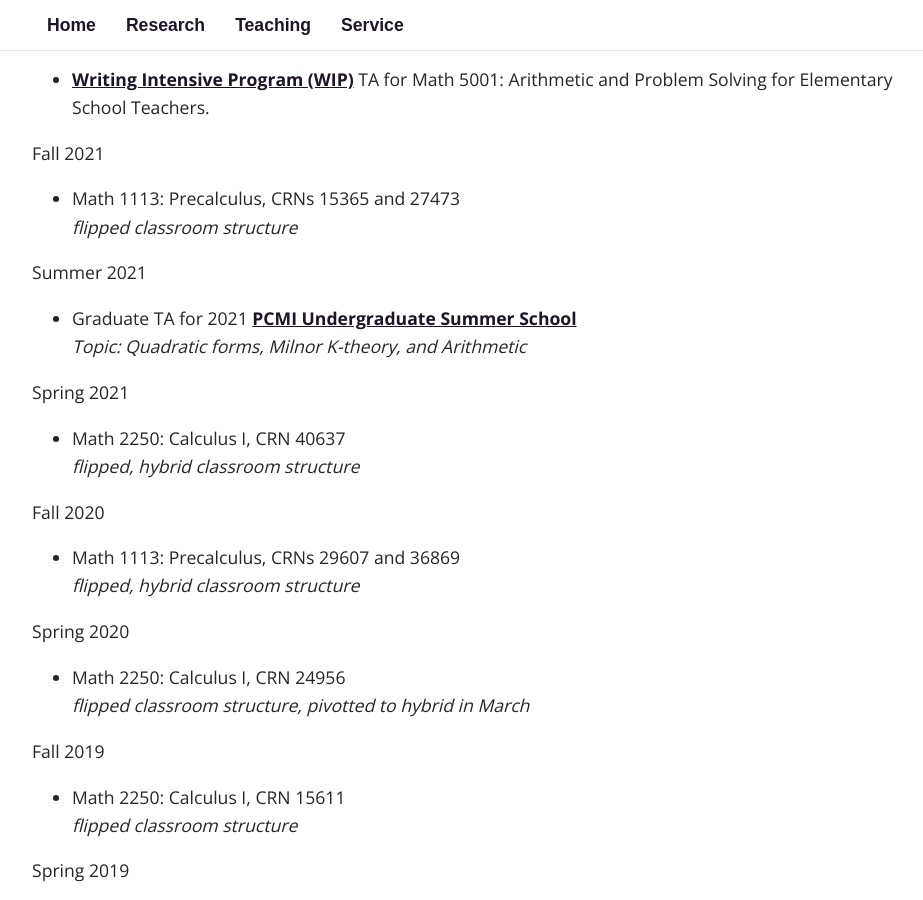
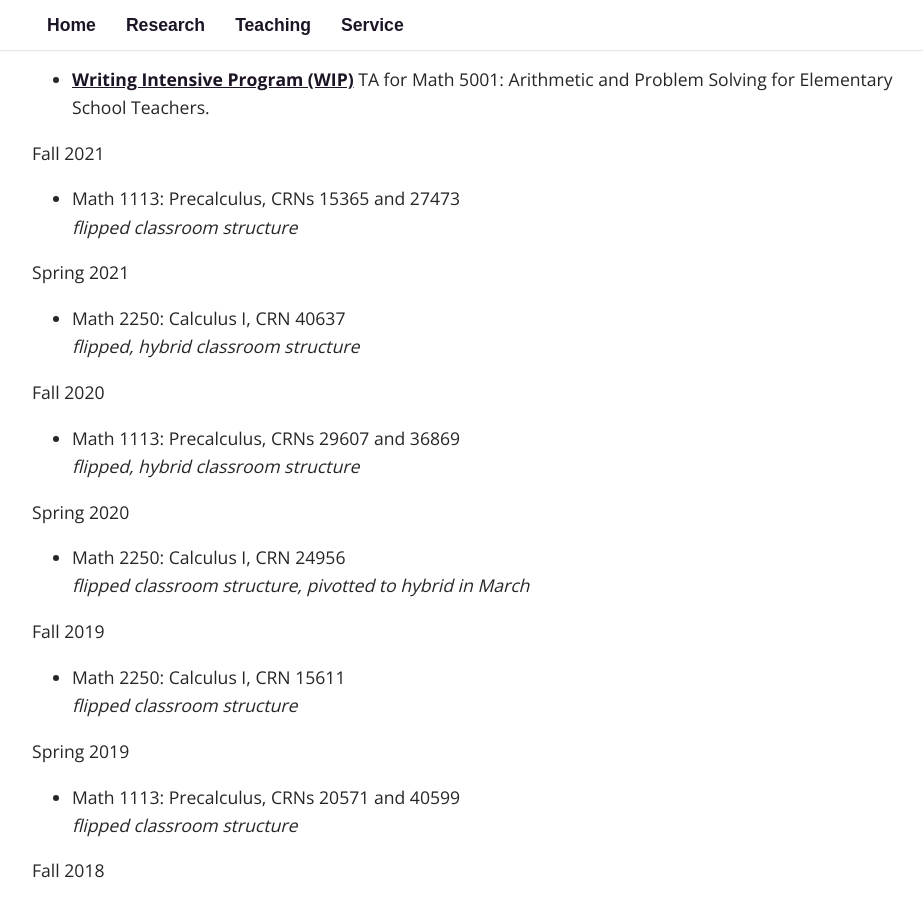
Before and after one commit to fsaia/site, a Jekyll site: the page built from _pages/03_teaching.md, in a window 1280 px wide and 900 px high, scrolled down 947 px. Shown: the whole window, without its empty margins (158-1081 px from the left). Built offline with Jekyll 4.4.1, drawn with Linux system fonts in a browser that asks for light colours; some web fonts are replaced.

Commit message:
Update 03_teaching.md

```diff
--- a/_pages/03_teaching.md
+++ b/_pages/03_teaching.md
@@ -35,11 +35,6 @@
 * Math 1113: Precalculus, CRNs 15365 and 27473
 	*flipped classroom structure*
 
-Summer 2021
-
-* Graduate TA for 2021 [PCMI Undergraduate Summer School](https://www.ias.edu/pcmi)
-	*Topic: Quadratic forms, Milnor K-theory, and Arithmetic*
-
 Spring 2021
 
 * Math 2250: Calculus I, CRN 40637
```
